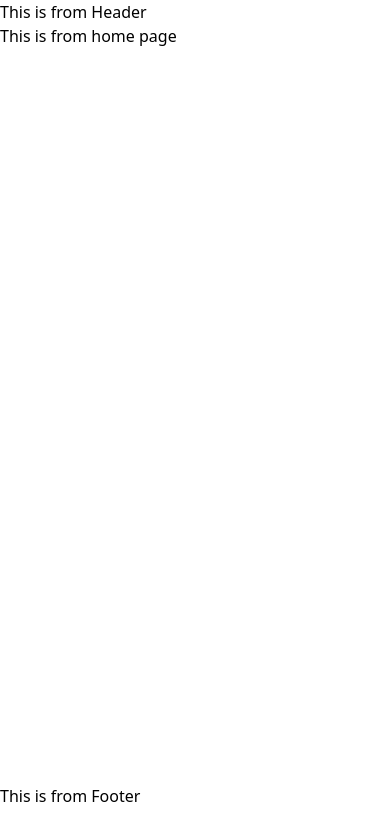
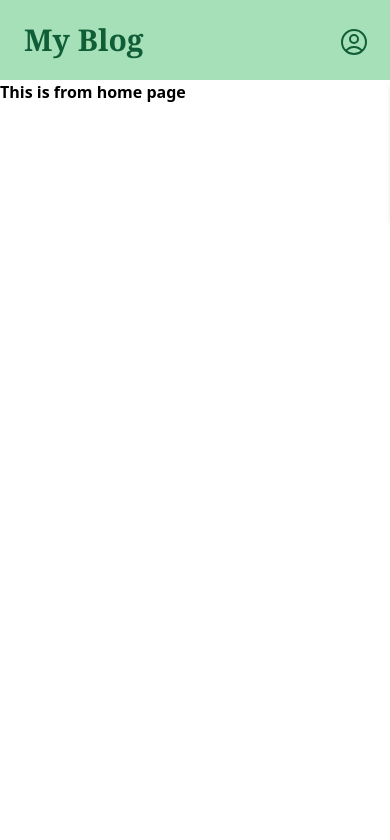
Before and after one commit to MDMinhazulIslamKhan/blog_website_frontend, a Next.js app: page / in a window 390 px wide. Shown: the top 840 px of the page. Built offline with nearby package versions, Linux system fonts and the light colour scheme; no server answers.

Commit message:
feat: header create.

```diff
--- a/package.json
+++ b/package.json
@@ -26,11 +26,11 @@
     "@types/node": "^20",
     "@types/react": "^18",
     "@types/react-dom": "^18",
-    "autoprefixer": "^10.0.1",
+    "autoprefixer": "^10.4.16",
     "eslint": "^8",
     "eslint-config-next": "14.0.1",
-    "postcss": "^8",
-    "tailwindcss": "^3.3.0",
+    "postcss": "^8.4.32",
+    "tailwindcss": "^3.4.0",
     "typescript": "^5.3.3"
   }
 }
--- a/src/app/layout.tsx
+++ b/src/app/layout.tsx
@@ -1,8 +1,7 @@
 import type { Metadata } from "next";
 import "./globals.css";
 import Providers from "@/lib/Providers";
-import Header from "@/componets/layout/header";
-import Footer from "@/componets/layout/footer";
+import Header from "@/components/layout/header";
 
 export const metadata: Metadata = {
   title: "My Blog",
@@ -19,8 +18,7 @@ export default function RootLayout({
       <html lang="en">
         <body>
           <Header />
-          <div className="min-h-[90vh]">{children}</div>
-          <Footer />
+          <div className="min-h-[90vh] mt-20">{children}</div>
         </body>
       </html>
     </Providers>
--- /dev/null
+++ b/src/app/login/page.tsx
@@ -0,0 +1,7 @@
+import React from "react";
+
+const Login = () => {
+  return <div>This is from login page</div>;
+};
+
+export default Login;
--- a/src/app/page.tsx
+++ b/src/app/page.tsx
@@ -1,7 +1,7 @@
 import React from "react";
 
 const Home = () => {
-  return <div>This is from home page</div>;
+  return <div className="font-bold">This is from home page</div>;
 };
 
 export default Home;
--- /dev/null
+++ b/src/components/layout/header.tsx
@@ -0,0 +1,196 @@
+"use client";
+import Link from "next/link";
+import { useRouter } from "next/navigation";
+import React, { useState } from "react";
+import { isLoggedIn, removeUserInfo } from "@/services/auth.service";
+import { authKey } from "@/constants/storageKey";
+import Image from "next/image";
+
+const Header = () => {
+  const router = useRouter();
+
+  const [toggle, setToggle] = useState(false);
+
+  const logout = () => {
+    removeUserInfo(authKey);
+    router.push("/");
+  };
+
+  return (
+    <nav className="bg-secondary sm:px-16 px-6 h-20 w-full flex items-center py-5 fixed top-0 z-10">
+      <div className="w-full flex justify-between items-center max-w-7xl mx-auto">
+        <Link href="/" className="flex items-center gap-2">
+          <p className="text-3xl text-primary font-extrabold font-serif">
+            My Blog
+          </p>
+        </Link>
+        <ul className="list-none hidden sm:flex mr-10 flex-row gap-4 md:gap-10">
+          <li className="hover:text-white text-[18px] font-medium cursor-pointer text-primary">
+            <Link href="/about">About Us</Link>
+          </li>
+          <li className="hover:text-white text-[18px] font-medium cursor-pointer text-primary">
+            <p className="absolute">
+              {isLoggedIn() ? (
+                <div className="relative">
+                  <div
+                    className="w-[28px] h-[28px] object-contain cursor-pointer"
+                    onClick={() => setToggle(!toggle)}
+                  >
+                    {toggle ? (
+                      <svg
+                        xmlns="http://www.w3.org/2000/svg"
+                        fill="none"
+                        viewBox="0 0 24 24"
+                        strokeWidth={1.5}
+                        stroke="currentColor"
+                        className="w-8 h-8 text-primary hover:text-white"
+                      >
+                        <path
+                          strokeLinecap="round"
+                          strokeLinejoin="round"
+                          d="M6 18L18 6M6 6l12 12"
+                        />
+                      </svg>
+                    ) : (
+                      <svg
+                        xmlns="http://www.w3.org/2000/svg"
+                        fill="none"
+                        viewBox="0 0 24 24"
+                        strokeWidth={1.5}
+                        stroke="currentColor"
+                        className="w-8 h-8 text-primary hover:text-white"
+                      >
+                        <path
+                          strokeLinecap="round"
+                          strokeLinejoin="round"
+                          d="M17.982 18.725A7.488 7.488 0 0 0 12 15.75a7.488 7.488 0 0 0-5.982 2.975m11.963 0a9 9 0 1 0-11.963 0m11.963 0A8.966 8.966 0 0 1 12 21a8.966 8.966 0 0 1-5.982-2.275M15 9.75a3 3 0 1 1-6 0 3 3 0 0 1 6 0Z"
+                        />
+                      </svg>
+                    )}
+                  </div>
+                  {toggle && (
+                    <div className="origin-top-right absolute right-0 mt-2 w-32 rounded-md shadow-lg bg-secondary ring-1 ring-black ring-opacity-5">
+                      <div className="py-1">
+                        <Link
+                          href="/"
+                          className="block px-4 py-2 text-sm text-primary hover:bg-gray-100"
+                        >
+                          Create Blog
+                        </Link>
+                        <Link
+                          href="/"
+                          className="block px-4 py-2 text-sm text-primary hover:bg-gray-100"
+                        >
+                          My Profile
+                        </Link>
+                        <p
+                          onClick={() => 1}
+                          className="block px-4 py-2 text-sm text-primary hover:bg-gray-100"
+                        >
+                          Logout
+                        </p>
+                      </div>
+                    </div>
+                  )}
+                </div>
+              ) : (
+                <Link href="/login">Login</Link>
+              )}
+            </p>
+          </li>
+        </ul>
+        <div className="sm:hidden flex flex-1 justify-end items-center">
+          <div
+            className="w-[28px] h-[28px] object-contain cursor-pointer"
+            onClick={() => setToggle(!toggle)}
+          >
+            {toggle ? (
+              <svg
+                xmlns="http://www.w3.org/2000/svg"
+                fill="none"
+                viewBox="0 0 24 24"
+                strokeWidth={1.5}
+                stroke="currentColor"
+                className="w-8 h-8 text-primary"
+              >
+                <path
+                  strokeLinecap="round"
+                  strokeLinejoin="round"
+                  d="M6 18L18 6M6 6l12 12"
+                />
+              </svg>
+            ) : (
+              <svg
+                xmlns="http://www.w3.org/2000/svg"
+                fill="none"
+                viewBox="0 0 24 24"
+                strokeWidth={1.5}
+                stroke="currentColor"
+                className="w-8 h-8 text-primary"
+              >
+                <path
+                  strokeLinecap="round"
+                  strokeLinejoin="round"
+                  d="M17.982 18.725A7.488 7.488 0 0 0 12 15.75a7.488 7.488 0 0 0-5.982 2.975m11.963 0a9 9 0 1 0-11.963 0m11.963 0A8.966 8.966 0 0 1 12 21a8.966 8.966 0 0 1-5.982-2.275M15 9.75a3 3 0 1 1-6 0 3 3 0 0 1 6 0Z"
+                />
+              </svg>
+            )}
+          </div>
+          <div
+            className={`fixed sm:hidden inset-y-0 right-0 z-50 top-20 h-36 rounded-bl-lg bg-neutral w-36 shadow-md transform overflow-y-auto transition-transform duration-500 ease-in-out flex justify-start items-start flex-col py-2 gap-2 ${
+              toggle ? "overflow-hidden" : "translate-x-full"
+            }`}
+          >
+            <div
+              className="text-primary text-md font-medium pl-5 w-full my cursor-pointer"
+              onClick={() => {
+                setToggle(!toggle);
+              }}
+            >
+              <Link href="/about">About Us</Link>
+            </div>
+            {isLoggedIn() ? (
+              <>
+                <div
+                  className="text-primary text-md font-medium  pl-5 w-full my cursor-pointer"
+                  onClick={() => {
+                    setToggle(!toggle);
+                  }}
+                >
+                  <Link href="/about">Create Blog</Link>
+                </div>
+                <div
+                  className="text-primary text-md font-medium  pl-5 w-full my cursor-pointer"
+                  onClick={() => {
+                    setToggle(!toggle);
+                  }}
+                >
+                  <Link href="/about">My Profile</Link>
+                </div>
+                <div
+                  className="text-primary text-md font-medium  pl-5 w-full my cursor-pointer"
+                  onClick={() => {
+                    setToggle(!toggle);
+                  }}
+                >
+                  <Link href="/about">Logout</Link>
+                </div>
+              </>
+            ) : (
+              <div
+                className="text-primary text-md font-medium  pl-5 w-full my cursor-pointer"
+                onClick={() => {
+                  setToggle(!toggle);
+                }}
+              >
+                <Link href="/login">Login</Link>
+              </div>
+            )}
+          </div>
+        </div>
+      </div>
+    </nav>
+  );
+};
+
+export default Header;
--- a/src/componets/layout/footer.tsx
+++ /dev/null
@@ -1,7 +0,0 @@
-import React from "react";
-
-const Footer = () => {
-  return <div>This is from Footer</div>;
-};
-
-export default Footer;
--- a/src/componets/layout/header.tsx
+++ /dev/null
@@ -1,7 +0,0 @@
-import React from "react";
-
-const Header = () => {
-  return <div>This is from Header</div>;
-};
-
-export default Header;
--- a/tailwind.config.ts
+++ b/tailwind.config.ts
@@ -1,22 +1,22 @@
-import type { Config } from "tailwindcss";
+/** @type {import('tailwindcss').Config} */
+module.exports = {
+  content: [
+    "./app/**/*.{js,ts,jsx,tsx,mdx}",
+    "./pages/**/*.{js,ts,jsx,tsx,mdx}",
+    "./components/**/*.{js,ts,jsx,tsx,mdx}",
 
-const config: Config = {
-  content: [
-    "./src/pages/**/*.{js,ts,jsx,tsx,mdx}",
-    "./src/components/**/*.{js,ts,jsx,tsx,mdx}",
-    "./src/app/**/*.{js,ts,jsx,tsx,mdx}",
+    // Or if using `src` directory:
+    "./src/**/*.{js,ts,jsx,tsx,mdx}",
   ],
   theme: {
     extend: {
-      backgroundImage: {},
-    },
-    colors: {
-      primary: "#105e38",
-      secondary: "#a6e0b8",
-      accent: "#37cdbe",
-      neutral: "#d0f2db",
+      colors: {
+        primary: "#105e38",
+        secondary: "#a6e0b8",
+        accent: "#37cdbe",
+        neutral: "#d0f2db",
+      },
     },
   },
   plugins: [],
 };
-export default config;
```
Also changed, not shown: public/logo.png (renamed from src/assets/logo.png), 1 other file (tests, documents, lock files or other folders).
